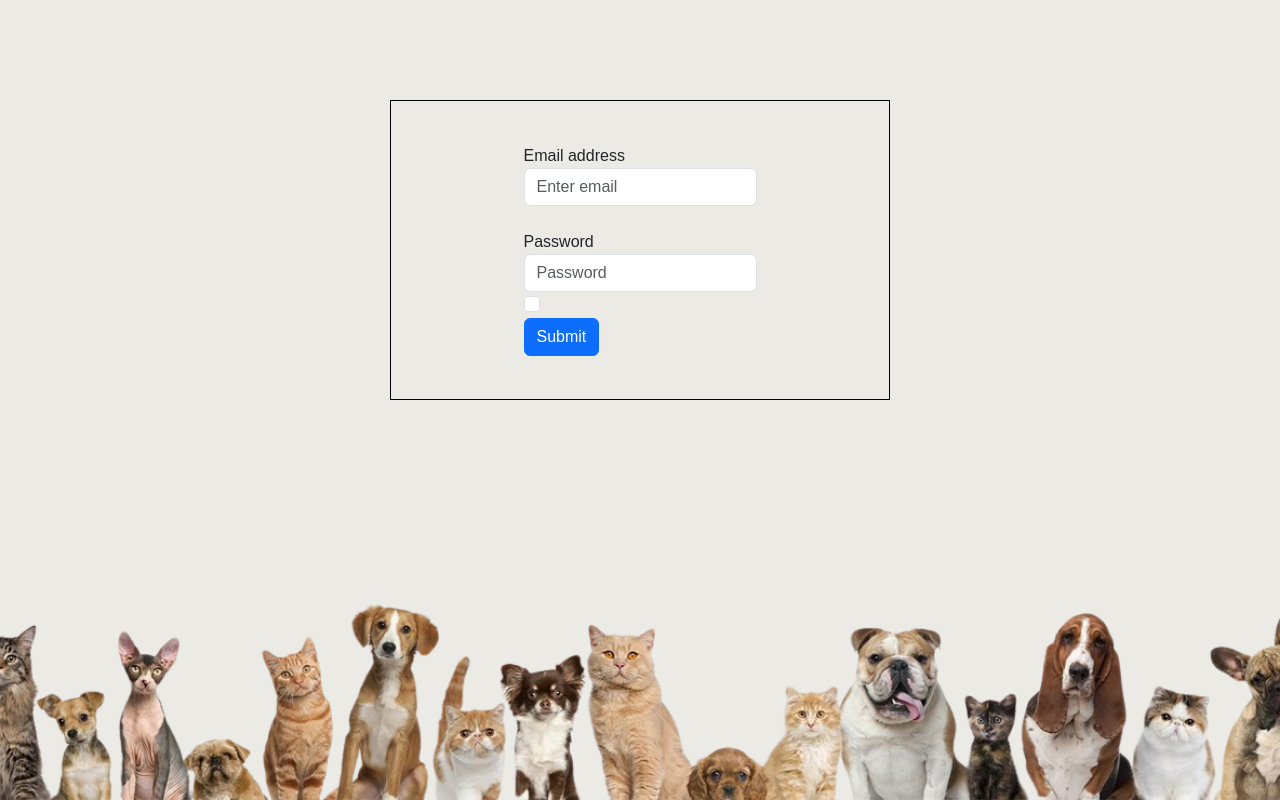
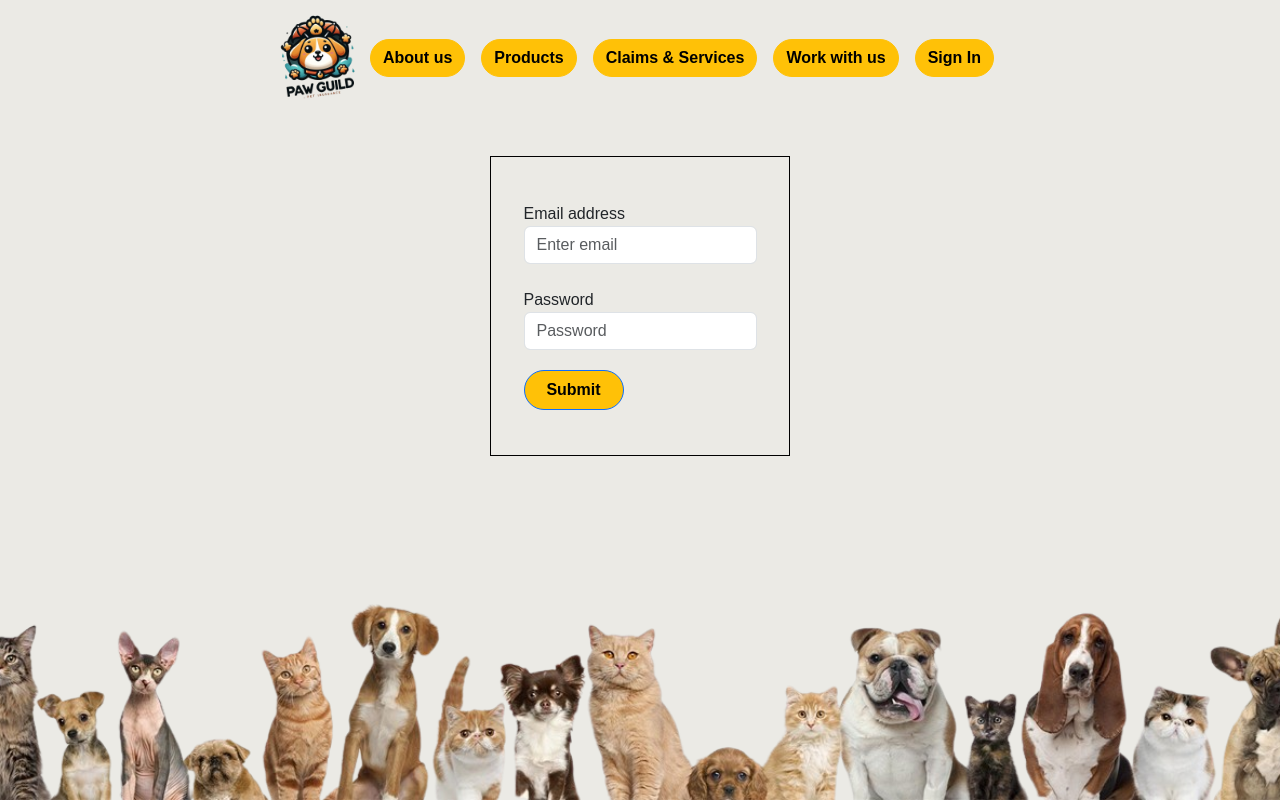
Before and after one commit to 22037707-Asmond/FYP-CoinGuild, a React (Create React App) app in the folder coinguild-app/: page /login in a window 1280 px wide. Built offline with nearby package versions, Linux system fonts and the light colour scheme.

Commit message:
Update Login CSS and page

```diff
--- a/coinguild-app/src/components/navbar.jsx
+++ b/coinguild-app/src/components/navbar.jsx
@@ -8,7 +8,9 @@ const Navbar = () => {
         <>
             <div class="d-flex justify-content-center">
                 <nav className="navbar navbar-expand-sm ">
-                    <img src="/images/PawGuild.png" style={{ width: '100px' }} />
+                    <Link to='/'>
+                        <img src="/images/PawGuild.png" style={{ width: '100px' }} />
+                    </Link>
                     <Link className="navbar-brand">
                         <button type="button" className="btn btn-warning navbarBtn">About us</button>
                     </Link>
--- a/coinguild-app/src/css/PawGuild.css
+++ b/coinguild-app/src/css/PawGuild.css
@@ -40,7 +40,17 @@ body {
    background-color: transparent;
    border-color: black;
    border: 1px solid black;
-   width: 500px;
+   width: 300px;
    height: 300px;
-   margin-top: 100px;
+   margin-top: 40px;
 }
+
+.submitBtn {
+    background-color: #FFC107;
+    color: black;
+    font-weight: bolder;
+    border-radius: 25px;
+    width: 100px;
+    height: 40px;
+    margin-top: 20px;
+}
--- a/coinguild-app/src/pages/Login.jsx
+++ b/coinguild-app/src/pages/Login.jsx
@@ -1,9 +1,12 @@
 import React from 'react';
 import 'bootstrap/dist/css/bootstrap.min.css';
 import Footer from '../components/footer';
+import Navbar from '../components/navbar';
+
 const Login = () => {
     return (
         <>
+            <Navbar />
             <div className="container d-flex justify-content-center align-items-center">
                 <form>
                     <div class="form-group">
@@ -15,10 +18,7 @@ const Login = () => {
                         <label for="exampleInputPassword1">Password</label>
                         <input type="password" class="form-control" id="exampleInputPassword1" placeholder="Password" />
                     </div>
-                    <div class="form-check">
-                        <input type="checkbox" class="form-check-input" id="exampleCheck1" />
-                    </div>
-                    <button type="submit" class="btn btn-primary">Submit</button>
+                    <button type="submit" class="btn btn-primary submitBtn">Submit</button>
                 </form>
             </div>
 
```
Also changed, not shown: coinguild-app/src/App.js (line endings or trailing spaces).
